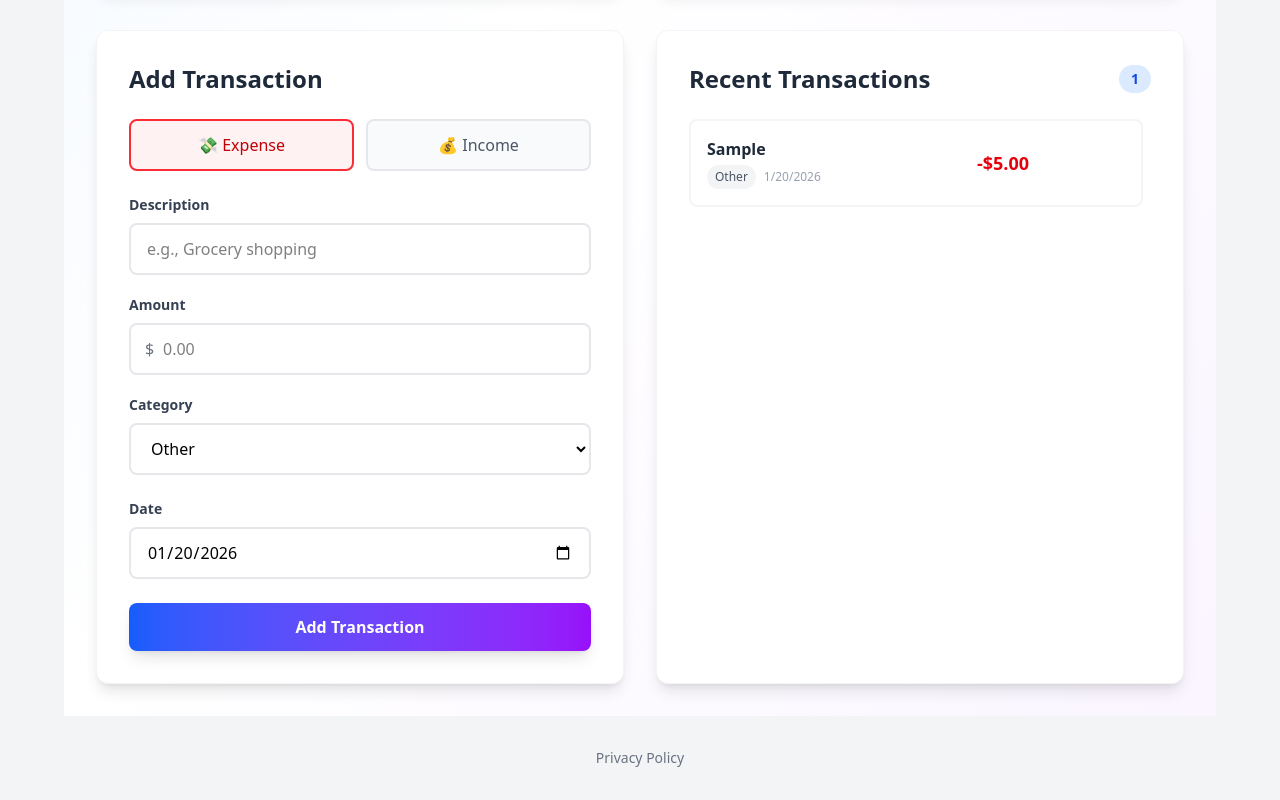
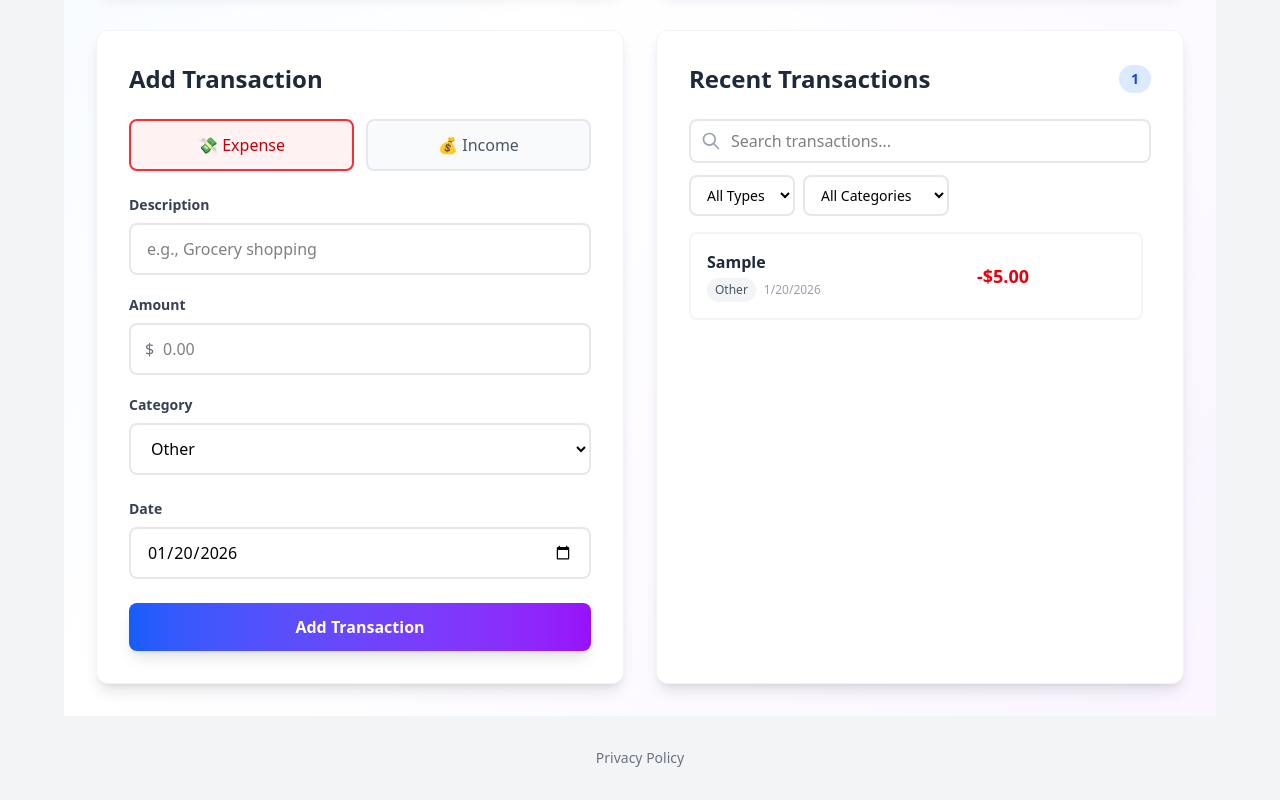
Before and after one commit to Crespo1301/finance-dashboard, a React (Vite) app: page / in a window 1280 px wide. Both pictures are taken after typing "Sample", "5" into the empty fields and a click on the button "Add Transaction". Shown: the part 1094-1894 px from the top of the page. Built offline with nearby package versions, Linux system fonts and the light colour scheme.

Commit message:
filter search on transactionList

```diff
--- a/src/App.jsx
+++ b/src/App.jsx
@@ -70,10 +70,11 @@ return (
           Personal Finance Dashboard
         </h1>
 
-
         <p className="text-center text-gray-600 text-sm sm:text-base">
           Track your income and expenses with ease
         </p>
+
+        {/*CSV Button*/}
         {transactions.length > 0 && (
           <div className="flex justify-center mt-4">
             <button
--- a/src/components/TransactionForm.jsx
+++ b/src/components/TransactionForm.jsx
@@ -1,9 +1,11 @@
 import { useState } from 'react'
 
 const CATEGORIES = [
+  'Entertainment',
   'Food',
+  'Housing',
+  'Health',
   'Transportation',
-  'Entertainment',
   'Utilities',
   'Shopping',
   'Income',
--- a/src/components/TransactionList.jsx
+++ b/src/components/TransactionList.jsx
@@ -1,15 +1,103 @@
-
 import { useState } from 'react'
 
 function TransactionList({ transactions, onDeleteTransaction, onEditTransaction }) {
   const [editingId, setEditingId] = useState(null)
   const [editForm, setEditForm] = useState({})
+  const [searchTerm, setSearchTerm] = useState('')
+  const [filterCategory, setFilterCategory] = useState('All')
+  const [filterType, setFilterType] = useState('All')
+
+  // Filter transactions based on search and filters
+  const filteredTransactions = transactions.filter(t => {
+    const matchesSearch = t.description.toLowerCase().includes(searchTerm.toLowerCase())
+    const matchesCategory = filterCategory === 'All' || t.category === filterCategory
+    const matchesType = filterType === 'All' || t.type === filterType
+    return matchesSearch && matchesCategory && matchesType
+  })
+
+  // No transactions at all
   if (transactions.length === 0) {
     return (
       <div className="bg-white p-8 rounded-xl shadow-lg border border-gray-100 flex flex-col items-center justify-center min-h-[400px]">
         <div className="text-6xl mb-4">📊</div>
         <h2 className="text-2xl font-bold mb-2 text-gray-800">No Transactions Yet</h2>
         <p className="text-gray-500 text-center">Start by adding your first income or expense transaction</p>
+      </div>
+    )
+  }
+
+  // Has transactions but no matches from filter
+  if (filteredTransactions.length === 0) {
+    return (
+      <div className="bg-white p-6 sm:p-8 rounded-xl shadow-lg border border-gray-100">
+        <div className="flex items-center justify-between mb-6">
+          <h2 className="text-2xl font-bold text-gray-800">Recent Transactions</h2>
+          <span className="bg-blue-100 text-blue-700 px-3 py-1 rounded-full text-sm font-semibold">
+            {transactions.length}
+          </span>
+        </div>
+
+        {/* Search and Filters */}
+        <div className="mb-4 space-y-3">
+          <div className="relative">
+            <input
+              type="text"
+              placeholder="Search transactions..."
+              value={searchTerm}
+              onChange={(e) => setSearchTerm(e.target.value)}
+              className="w-full px-4 py-2 pl-10 border-2 border-gray-200 rounded-lg focus:outline-none focus:border-blue-500 transition-colors"
+            />
+            <svg className="w-5 h-5 absolute left-3 top-1/2 -translate-y-1/2 text-gray-400" fill="none" stroke="currentColor" viewBox="0 0 24 24">
+              <path strokeLinecap="round" strokeLinejoin="round" strokeWidth={2} d="M21 21l-6-6m2-5a7 7 0 11-14 0 7 7 0 0114 0z" />
+            </svg>
+          </div>
+
+          <div className="flex gap-2 flex-wrap">
+            <select
+              value={filterType}
+              onChange={(e) => setFilterType(e.target.value)}
+              className="px-3 py-2 border-2 border-gray-200 rounded-lg focus:outline-none focus:border-blue-500 bg-white text-sm"
+            >
+              <option value="All">All Types</option>
+              <option value="income">Income</option>
+              <option value="expense">Expense</option>
+            </select>
+
+            <select
+              value={filterCategory}
+              onChange={(e) => setFilterCategory(e.target.value)}
+              className="px-3 py-2 border-2 border-gray-200 rounded-lg focus:outline-none focus:border-blue-500 bg-white text-sm"
+            >
+              <option value="All">All Categories</option>
+              <option value="Entertainment">Entertainment</option>
+              <option value="Food">Food</option>
+              <option value="Health">Health</option>
+              <option value="Housing">Housing</option>
+              <option value="Transportation">Transportation</option>
+              <option value="Utilities">Utilities</option>
+              <option value="Shopping">Shopping</option>
+              <option value="Income">Income</option>
+              <option value="Other">Other</option>
+            </select>
+
+            <button
+              onClick={() => {
+                setSearchTerm('')
+                setFilterCategory('All')
+                setFilterType('All')
+              }}
+              className="px-3 py-2 bg-gray-100 hover:bg-gray-200 rounded-lg text-sm font-medium transition-colors"
+            >
+              Clear Filters
+            </button>
+          </div>
+        </div>
+
+        <div className="text-center py-8">
+          <div className="text-6xl mb-4">🔍</div>
+          <h3 className="text-xl font-bold mb-2 text-gray-800">No Matches Found</h3>
+          <p className="text-gray-500">Try adjusting your search or filters</p>
+        </div>
       </div>
     )
   }
@@ -23,8 +111,67 @@ function TransactionList({ transactions, onDeleteTransaction, onEditTransaction
         </span>
       </div>
 
+      {/* Search and Filters */}
+      <div className="mb-4 space-y-3">
+        <div className="relative">
+          <input
+            type="text"
+            placeholder="Search transactions..."
+            value={searchTerm}
+            onChange={(e) => setSearchTerm(e.target.value)}
+            className="w-full px-4 py-2 pl-10 border-2 border-gray-200 rounded-lg focus:outline-none focus:border-blue-500 transition-colors"
+          />
+          <svg className="w-5 h-5 absolute left-3 top-1/2 -translate-y-1/2 text-gray-400" fill="none" stroke="currentColor" viewBox="0 0 24 24">
+            <path strokeLinecap="round" strokeLinejoin="round" strokeWidth={2} d="M21 21l-6-6m2-5a7 7 0 11-14 0 7 7 0 0114 0z" />
+          </svg>
+        </div>
+
+        <div className="flex gap-2 flex-wrap">
+          <select
+            value={filterType}
+            onChange={(e) => setFilterType(e.target.value)}
+            className="px-3 py-2 border-2 border-gray-200 rounded-lg focus:outline-none focus:border-blue-500 bg-white text-sm"
+          >
+            <option value="All">All Types</option>
+            <option value="income">Income</option>
+            <option value="expense">Expense</option>
+          </select>
+
+          <select
+            value={filterCategory}
+            onChange={(e) => setFilterCategory(e.target.value)}
+            className="px-3 py-2 border-2 border-gray-200 rounded-lg focus:outline-none focus:border-blue-500 bg-white text-sm"
+          >
+            <option value="All">All Categories</option>
+            <option value="Entertainment">Entertainment</option>
+            <option value="Food">Food</option>
+            <option value="Health">Health</option>
+            <option value="Housing">Housing</option>
+            <option value="Transportation">Transportation</option>
+            <option value="Utilities">Utilities</option>
+            <option value="Shopping">Shopping</option>
+            <option value="Income">Income</option>
+            <option value="Other">Other</option>
+          </select>
+
+          {(searchTerm || filterCategory !== 'All' || filterType !== 'All') && (
+            <button
+              onClick={() => {
+                setSearchTerm('')
+                setFilterCategory('All')
+                setFilterType('All')
+              }}
+              className="px-3 py-2 bg-gray-100 hover:bg-gray-200 rounded-lg text-sm font-medium transition-colors"
+            >
+              Clear Filters
+            </button>
+          )}
+        </div>
+      </div>
+
+      {/* Transaction List */}
       <div className="space-y-3 max-h-[500px] overflow-y-auto pr-2 custom-scrollbar">
-      {transactions.map((transaction) => (
+        {filteredTransactions.map((transaction) => (
           <div
             key={transaction.id}
             className="flex items-center justify-between p-4 border-2 border-gray-100 rounded-lg hover:border-gray-200 hover:shadow-md transition-all group"
@@ -53,9 +200,11 @@ function TransactionList({ transactions, onDeleteTransaction, onEditTransaction
                     onChange={(e) => setEditForm({...editForm, category: e.target.value})}
                     className="px-3 py-2 border-2 border-blue-300 rounded-lg focus:outline-none focus:border-blue-500 bg-white"
                   >
+                    <option value="Entertainment">Entertainment</option>
                     <option value="Food">Food</option>
+                    <option value="Health">Health</option>
+                    <option value="Housing">Housing</option>
                     <option value="Transportation">Transportation</option>
-                  <option value="Entertainment">Entertainment</option>
                     <option value="Utilities">Utilities</option>
                     <option value="Shopping">Shopping</option>
                     <option value="Income">Income</option>
```
Lines whose indentation alone changed are shown as unchanged.
